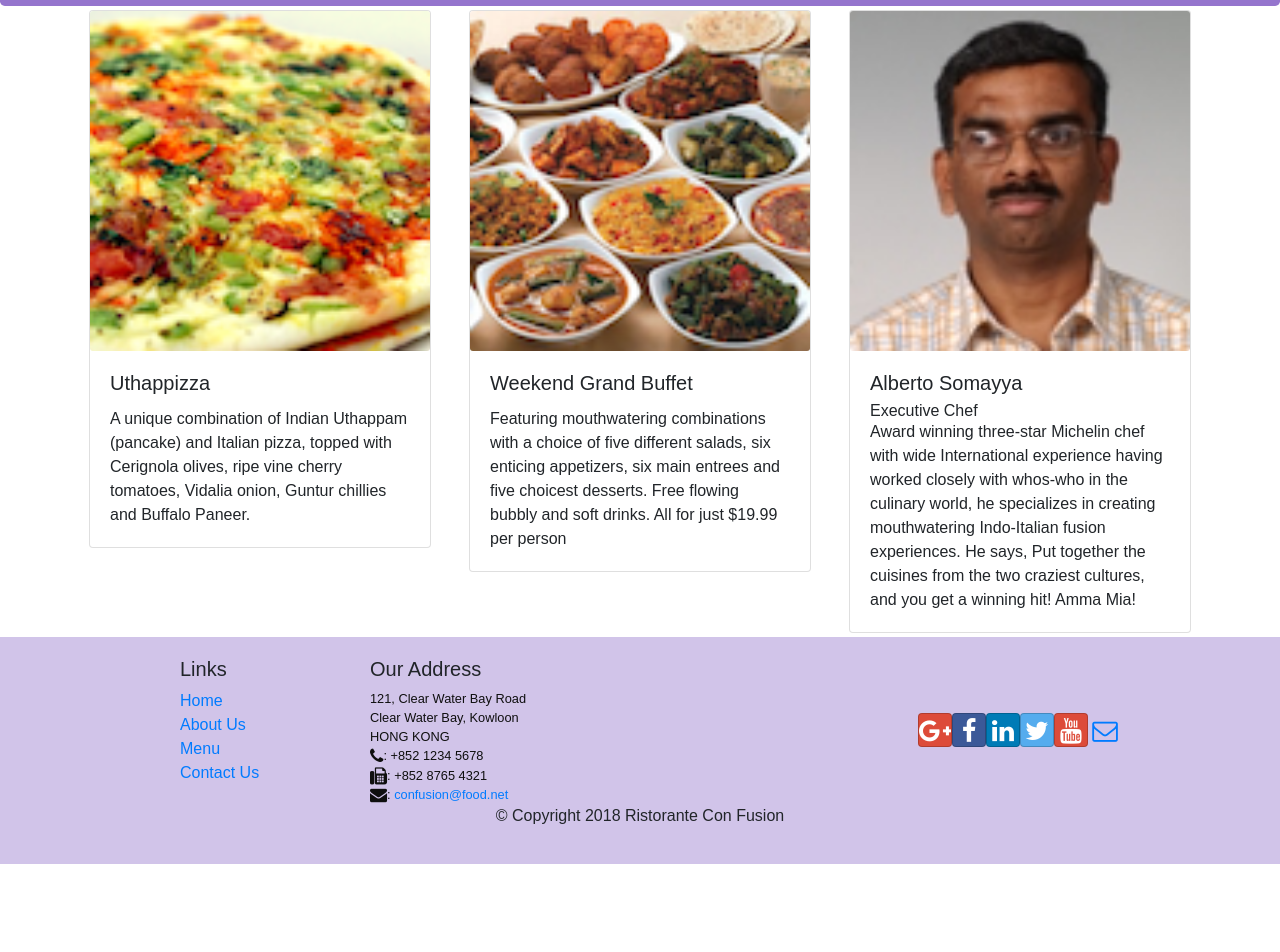
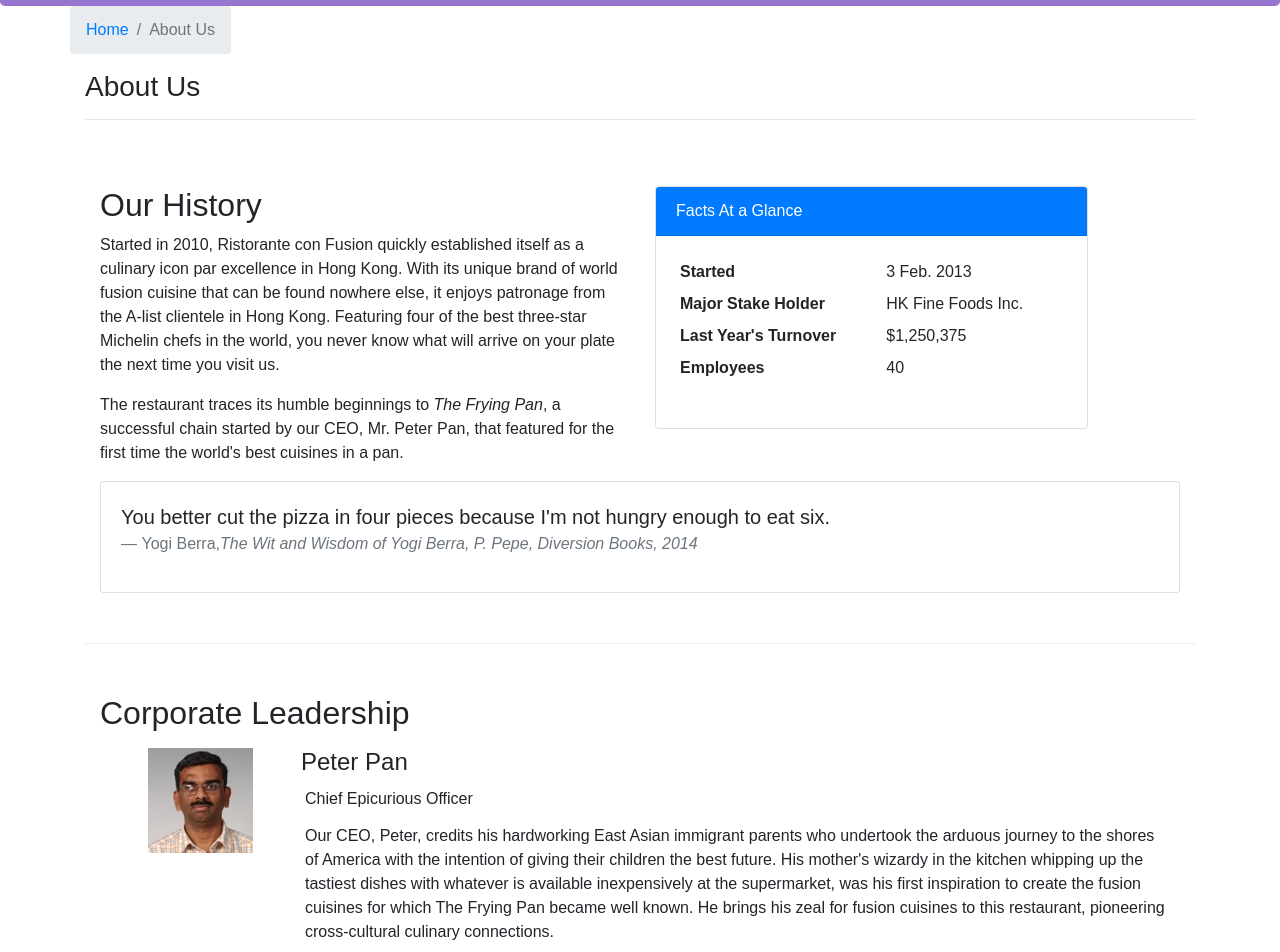
Before and after one commit to sumitpramanik/confusion, a React (Create React App) app: page /aboutus in a window 1280 px wide. Before the commit this address led to /home. Shown: the part 336-1288 px from the top of the page. Before the commit the page ends 1200 px from the top, so only its background shows below. Built offline with nearby package versions, Linux system fonts and the light colour scheme.

Commit message:
About us component

```diff
--- /dev/null
+++ b/src/components/AboutUsComponent.js
@@ -0,0 +1,92 @@
+import React from 'react';
+import {Card, CardHeader, CardBody,Media, Breadcrumb, BreadcrumbItem} from 'reactstrap';
+import {Link} from 'react-router-dom';
+
+
+const RenderLeader = ({leader})=> {
+    return(
+        <Media key={leader.id} className="m-2">
+            <Media left>
+                <Media object src={leader.image}/>
+            </Media>
+            <Media body className="ml-5">
+                <Media heading>{leader.name}</Media>
+                <h6 className="p-1">{leader.designation}</h6>
+                <p  className="p-1">{leader.description}</p>
+            </Media>
+        </Media>
+    )
+}
+
+const About = (props) => {
+    const leaders = props.leaders.map(leader => {
+        return (
+            <RenderLeader leader={leader}/>
+        );
+    })
+
+    return (
+        <div className="container">
+            <div className="row">
+                <Breadcrumb>
+                    <BreadcrumbItem><Link to="/home">Home</Link></BreadcrumbItem>
+                    <BreadcrumbItem active>About Us</BreadcrumbItem>
+                </Breadcrumb>
+                <div className="col-12">
+                    <h3>About Us</h3>
+                    <hr />
+                </div>
+            </div>
+            <div className="row row-content">
+                <div className="col-12 col-md-6">
+                    <h2>Our History</h2>
+                    <p>Started in 2010, Ristorante con Fusion quickly established itself as a culinary icon par excellence in Hong Kong. With its unique brand of world fusion cuisine that can be found nowhere else, it enjoys patronage from the A-list clientele in Hong Kong.  Featuring four of the best three-star Michelin chefs in the world, you never know what will arrive on your plate the next time you visit us.</p>
+                    <p>The restaurant traces its humble beginnings to <em>The Frying Pan</em>, a successful chain started by our CEO, Mr. Peter Pan, that featured for the first time the world's best cuisines in a pan.</p>
+                </div>
+                <div className="col-12 col-md-5">
+                    <Card>
+                        <CardHeader className="bg-primary text-white">Facts At a Glance</CardHeader>
+                        <CardBody>
+                            <dl className="row p-1">
+                                <dt className="col-6">Started</dt>
+                                <dd className="col-6">3 Feb. 2013</dd>
+                                <dt className="col-6">Major Stake Holder</dt>
+                                <dd className="col-6">HK Fine Foods Inc.</dd>
+                                <dt className="col-6">Last Year's Turnover</dt>
+                                <dd className="col-6">$1,250,375</dd>
+                                <dt className="col-6">Employees</dt>
+                                <dd className="col-6">40</dd>
+                            </dl>
+                        </CardBody>
+                    </Card>
+                </div>
+                <div className="col-12">
+                    <Card>
+                        <CardBody className="bg-faded">
+                            <blockquote className="blockquote">
+                                <p className="mb-0">You better cut the pizza in four pieces because
+                                    I'm not hungry enough to eat six.</p>
+                                <footer className="blockquote-footer">Yogi Berra,
+                                <cite title="Source Title">The Wit and Wisdom of Yogi Berra,
+                                    P. Pepe, Diversion Books, 2014</cite>
+                                </footer>
+                            </blockquote>
+                        </CardBody>
+                    </Card>
+                </div>
+            </div>
+            <div className="row row-content">
+                <div className="col-12">
+                    <h2>Corporate Leadership</h2>
+                </div>
+                <div className="col-12">
+                    <Media list>
+                        {leaders}
+                    </Media>
+                </div>
+            </div>
+        </div>
+    );
+}
+
+export default About;
--- a/src/components/MainComponent.js
+++ b/src/components/MainComponent.js
@@ -4,6 +4,7 @@ import Home from './HomeComponent';
 import Menu from './MenuComponent.js';
 import DishDetail from './DishdetailComponent.js';
 import Contact from './ContactUsComponent.js';
+import About from './AboutUsComponent.js';
 import {DISHES} from '../shared/dishes.js';
 import {LEADERS} from '../shared/leaders.js';
 import {PROMOTIONS} from '../shared/promotions.js';
@@ -57,6 +58,7 @@ class Main extends Component {
                 <Route exact path="/menu" component={()=><Menu dishes={this.state.dishes}/>} />
                 <Route path="/menu/:dishId" component={selectedDish}/>
                 <Route path="/contactus" component={Contact}/>
+                <Route path = "/aboutus" component={() => <About leaders = {this.state.leaders}/>}/>
                 <Redirect to = '/home'/>
              </Switch>
         <Footer/>
--- a/src/components/MenuComponent.js
+++ b/src/components/MenuComponent.js
@@ -13,7 +13,6 @@ const RenderMenuItem = (props) => {
             </Card>
         </Link>
     )
-
 }
 
 const Menu = (props) =>{
```
